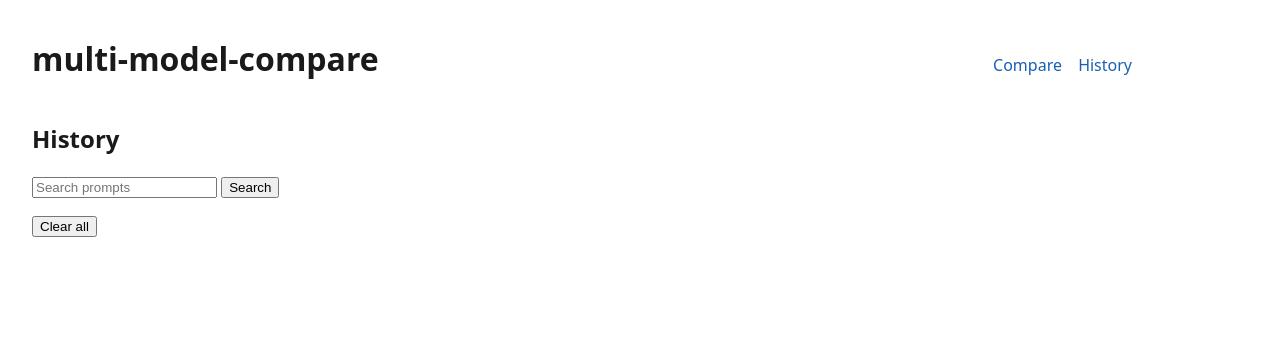
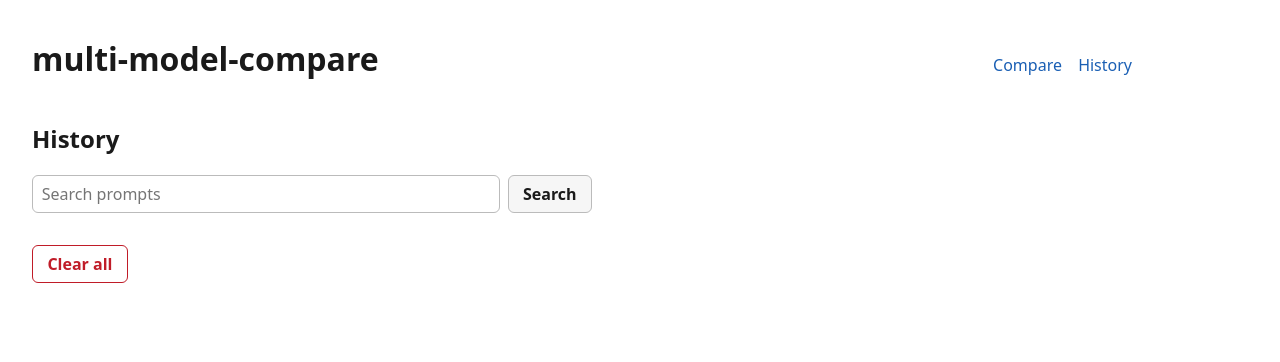
Before and after one commit to applycoding/multi-model-compare, a FastAPI app: template src/mmc/web/templates/history.html in a window 1280 px wide. Shown: the top 362 px of the page. Run offline with FastAPI, Linux system fonts and the light colour scheme; the template is opened without the code that fills it, so the values that code supplies are empty; parts of the project's set-up code (start-up, migrations or seed data) failed here and were passed over.

Commit message:
Polish: em dashes, history UI, mock timing, template test
Remove remaining U+2014 characters, style history search/clear controls,
hide judge-only mock models from the home contestant grid, and add simulated
per-chunk delay so mock TTFT/total ms are nonzero. Add template and web tests
for answers-cost estimated display and refreshed screenshots.

Co-authored-by: applycoding <applycoding@users.noreply.github.com>

```diff
--- a/scripts/record_fixtures.py
+++ b/scripts/record_fixtures.py
@@ -7,7 +7,7 @@ import sys
 
 
 def main() -> int:
-    print("record_fixtures: stub — run locally with live keys per PLAN.md §7", file=sys.stderr)
+    print("record_fixtures: stub - run locally with live keys per PLAN.md §7", file=sys.stderr)
     return 2
 
 
--- a/src/mmc/__init__.py
+++ b/src/mmc/__init__.py
@@ -1,3 +1,3 @@
-"""Multi-model compare — portfolio demo."""
+"""Multi-model compare: portfolio demo."""
 
 __version__ = "0.1.0"
--- a/src/mmc/providers/mock.py
+++ b/src/mmc/providers/mock.py
@@ -22,6 +22,9 @@ from mmc.providers.base import (
 
 if TYPE_CHECKING:
     from mmc.config.schemas import Rubric
+
+# Per-chunk delay so mock runs report nonzero measured TTFT/total ms in the UI.
+_MOCK_CHUNK_DELAY_S = 0.012
 
 _VOCAB = [
     "alpha",
@@ -160,6 +163,7 @@ class MockProvider(Provider):
 
         if behavior == "stall":
             if text:
+                await asyncio.sleep(_MOCK_CHUNK_DELAY_S)
                 yield TextDelta(text=text.split()[0] if text else "word")
             await asyncio.Event().wait()
             return
@@ -209,6 +213,7 @@ class MockProvider(Provider):
                 break
             part = " ".join(words[i : i + size])
             if part:
+                await asyncio.sleep(_MOCK_CHUNK_DELAY_S)
                 yield TextDelta(text=part + (" " if i + size < len(words) else ""))
                 emitted += 1
 
@@ -261,5 +266,6 @@ class MockProvider(Provider):
         parse_verdict(raw, set(labels), criteria, 600)
         opts = req.spec.mock
         usage = self._usage(req.user, 0, opts) if opts else None
+        await asyncio.sleep(_MOCK_CHUNK_DELAY_S)
         yield TextDelta(text=raw)
         yield StreamEnd(outcome="ok", finish_reason="stop", request_id=rid, usage=usage)
--- a/src/mmc/web/routes_pages.py
+++ b/src/mmc/web/routes_pages.py
@@ -25,7 +25,8 @@ async def index(request: Request) -> HTMLResponse:
     models = []
     for m in config.models:
         ok, reason = registry.availability(m)
-        models.append({"spec": m, "available": ok, "skip_reason": reason})
+        judge_only = m.mock is not None and m.mock.behavior == "judge"
+        models.append({"spec": m, "available": ok, "skip_reason": reason, "judge_only": judge_only})
     return _templates(request).TemplateResponse(
         request,
         "index.html",
--- a/src/mmc/web/static/app.css
+++ b/src/mmc/web/static/app.css
@@ -55,6 +55,34 @@ body { font-family: system-ui, sans-serif; margin: 1rem 2rem; max-width: 1100px;
   cursor: pointer;
 }
 .danger-btn:hover { background: #fce8e6; }
+.text-input {
+  padding: 0.45rem 0.55rem;
+  border: 1px solid #bbb;
+  border-radius: 6px;
+  font: inherit;
+  min-width: 12rem;
+}
+.text-input:focus { outline: 2px solid #1a5fb4; outline-offset: 1px; }
+.secondary-btn {
+  padding: 0.45rem 0.9rem;
+  font: inherit;
+  font-weight: 600;
+  border: 1px solid #bbb;
+  border-radius: 6px;
+  background: #f6f6f6;
+  color: #1a1a1a;
+  cursor: pointer;
+}
+.secondary-btn:hover { background: #ebebeb; }
+.history-toolbar {
+  display: flex;
+  flex-wrap: wrap;
+  gap: 0.5rem;
+  align-items: center;
+  margin-bottom: 1rem;
+}
+.history-search { flex: 1 1 14rem; max-width: 28rem; }
+.history-clear-form { margin-top: 1.25rem; }
 .params-grid .checkbox-row { flex-direction: row; align-items: center; gap: 0.35rem; }
 .primary-btn { align-self: flex-start; padding: 0.5rem 1.1rem; font: inherit; font-weight: 600; border: none; border-radius: 6px; background: #1a5fb4; color: #fff; cursor: pointer; }
 .primary-btn:hover { background: #1c71d8; }
--- a/src/mmc/web/templates/history.html
+++ b/src/mmc/web/templates/history.html
@@ -1,17 +1,17 @@
 {% extends "base.html" %}
 {% block content %}
 <h2>History</h2>
-<form method="get" action="/history">
-  <input name="q" value="{{ q }}" placeholder="Search prompts">
-  <button type="submit">Search</button>
+<form method="get" action="/history" class="history-toolbar">
+  <input class="text-input history-search" name="q" value="{{ q }}" placeholder="Search prompts">
+  <button type="submit" class="secondary-btn">Search</button>
 </form>
 <ul>
 {% for run in runs %}
   <li><a href="/runs/{{ run.id }}">{{ run.created_at | format_local_datetime }}: {{ run.prompt_preview }}</a> ({{ run.status }})</li>
 {% endfor %}
 </ul>
-<form method="post" action="/history/clear">
+<form method="post" action="/history/clear" class="history-clear-form">
   <input type="hidden" name="csrf_token" value="{{ csrf_token }}">
-  <button type="submit">Clear all</button>
+  <button type="submit" class="danger-btn">Clear all</button>
 </form>
 {% endblock %}
--- a/src/mmc/web/templates/index.html
+++ b/src/mmc/web/templates/index.html
@@ -9,6 +9,7 @@
     <legend>Models</legend>
     <div class="model-grid-inner">
     {% for item in models %}
+    {% if not item.judge_only %}
     <label class="model-option">
       <input type="checkbox" name="models" value="{{ item.spec.key }}"
         {% if item.spec.key in default_contestants %}checked{% endif %}
@@ -17,6 +18,7 @@
       <span class="model-name">{{ item.spec.display_name }}</span>
       {% if not item.available %}<span class="badge needs-key">{{ item.skip_reason }}</span>{% endif %}
     </label>
+    {% endif %}
     {% endfor %}
     </div>
   </fieldset>
```
Also changed, not shown: tests/unit/test_judge.py (+1 -1 lines), tests/unit/test_web.py (+14 -1 lines), tests/unit/test_web_templates.py (added, +54 -0 lines), 3 other files.
